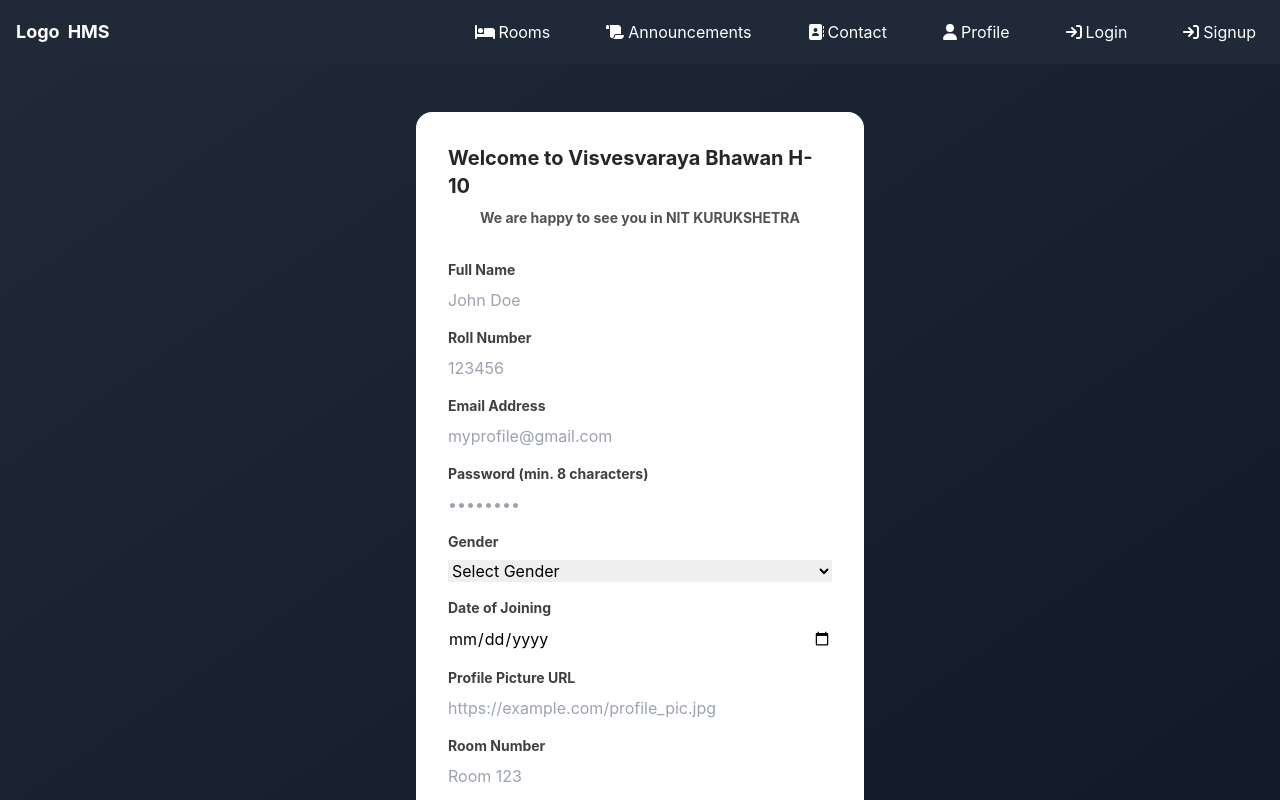
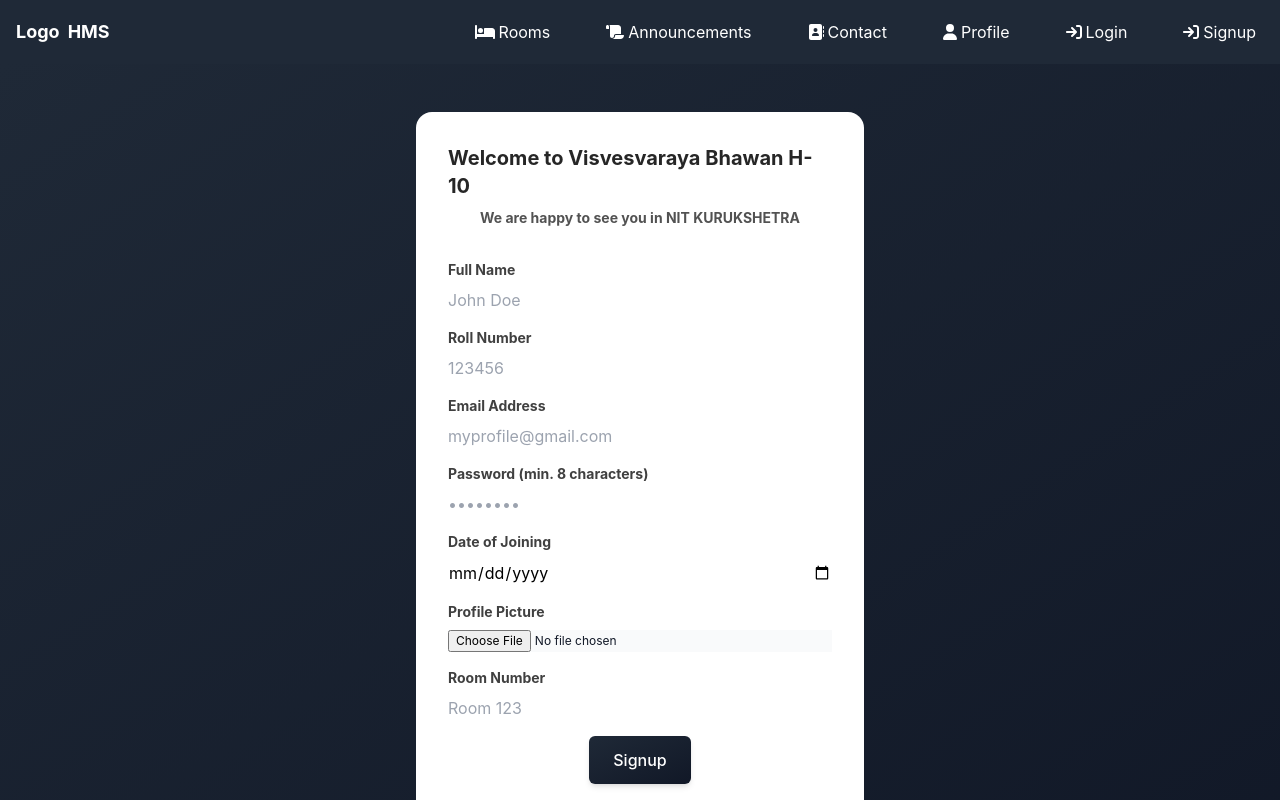
Before and after one commit to dino2580/HMS_DEPLOYED, a React (Create React App) app in the folder frontend/: page /signup in a window 1280 px wide. Shown: the top 800 px of the page. Built offline with nearby package versions, Linux system fonts and the light colour scheme.

Commit message:
signup - SK

```diff
--- a/frontend/src/Signuppage.js
+++ b/frontend/src/Signuppage.js
@@ -11,14 +11,14 @@
     profile_pic: "",
     currently_present: true,
     admin: false,
-    room_number: ""
+    room_number: "",
   });
 
   const handleChange = (e) => {
     const { name, value } = e.target;
     setFormData({
       ...formData,
-      [name]: value
+      [name]: value,
     });
   };
 
@@ -37,7 +37,7 @@
       profile_pic: "",
       currently_present: true,
       admin: false,
-      room_number: ""
+      room_number: "",
     });
   };
 
@@ -50,11 +50,10 @@
           </h2>
         </div>
         <div className="flex justify-center items-center">
-        <p className="text-neutral-600 text-sm max-w-sm mt-2  font-bold text-gray-800 dark:text-neutral-300">
+          <p className="text-neutral-600 text-sm max-w-sm mt-2  font-bold dark:text-neutral-300">
             We are happy to see you in NIT KURUKSHETRA
           </p>
         </div>
-
 
         <form className="my-8" onSubmit={handleSubmit}>
           <div className="flex flex-col space-y-2 mb-4">
@@ -130,7 +129,7 @@
               required
             />
           </div>
-<div className="flex flex-col space-y-2 mb-4">
+          {/* <div className="flex flex-col space-y-2 mb-4">
             <label
               htmlFor="gender"
               className="text-sm font-bold text-neutral-700"
@@ -149,7 +148,7 @@
               <option value="M">Male</option>
               <option value="F">Female</option>
             </select>
-</div>
+          </div> */}
           <div className="flex flex-col space-y-2 mb-4">
             <label
               htmlFor="date_of_joining"
@@ -172,17 +171,27 @@
               htmlFor="profile_pic"
               className="text-sm font-bold text-neutral-700"
             >
-    Profile Picture URL
+              Profile Picture
             </label>
-  <input
+            {/* <input
               id="profile_pic"
               name="profile_pic"
-    type="text"
-    placeholder="https://example.com/profile_pic.jpg"
+              type="file"
+              accept="image/*"
+              // placeholder="https://example.com/profile_pic.jpg"
               value={formData.profile_pic}
               onChange={handleChange}
               className="input-field"
-  />
+            /> */}
+            <input
+              class="block w-full mb-5 text-xs text-gray-900 cursor-pointer bg-gray-50 dark:text-gray-400 focus:outline-none dark:bg-gray-700 dark:border-gray-600 dark:placeholder-gray-400"
+              id="profile_pic"
+              name="profile_pic"
+              type="file"
+              accept="image/*"
+              value={formData.profile_pic}
+              onChange={handleChange}
+            ></input>
           </div>
           <div className="flex flex-col space-y-2 mb-4">
             <label
@@ -209,7 +218,6 @@
               Signup
             </button>
           </div>
-
         </form>
       </div>
     </div>
```
Lines whose indentation alone changed are shown as unchanged.
